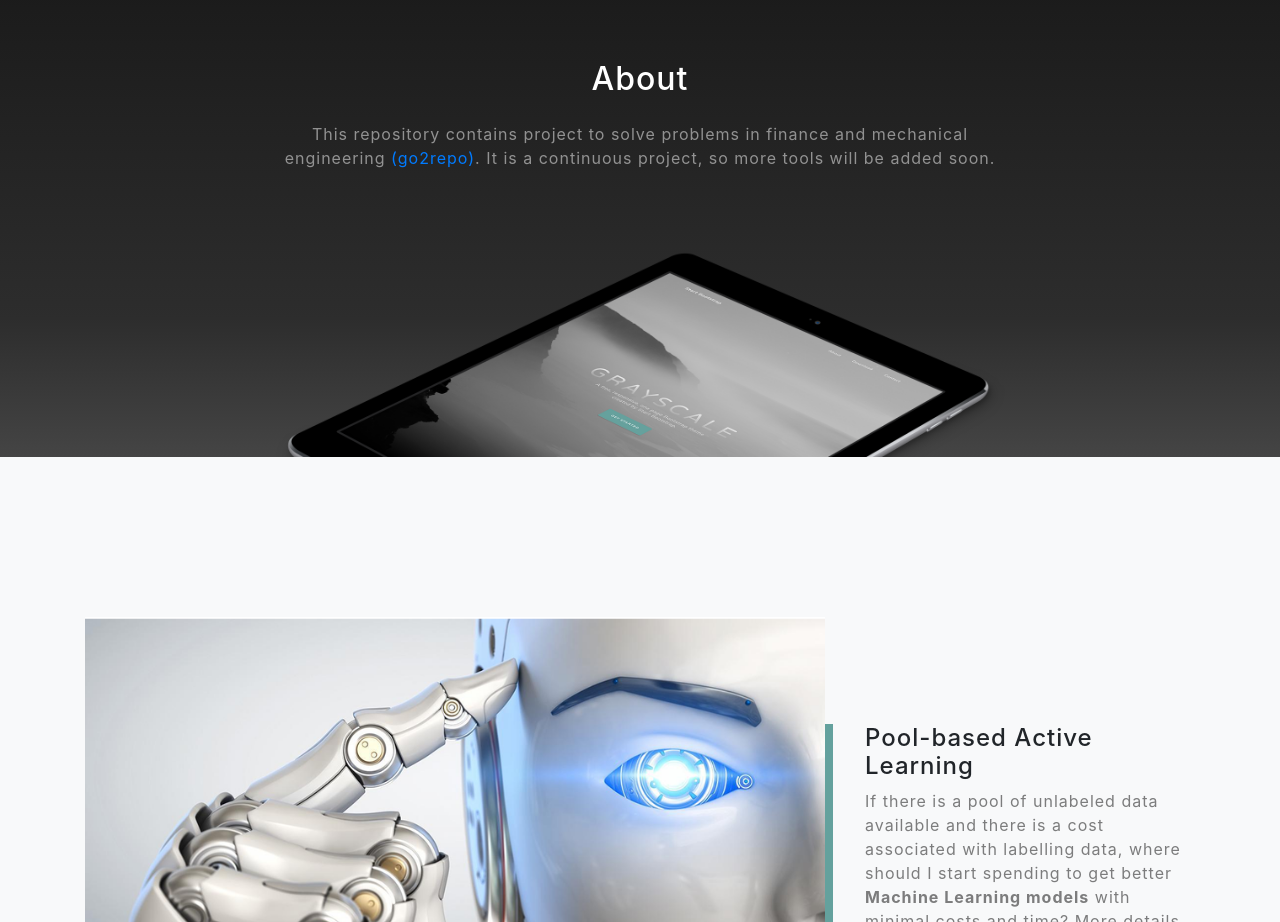
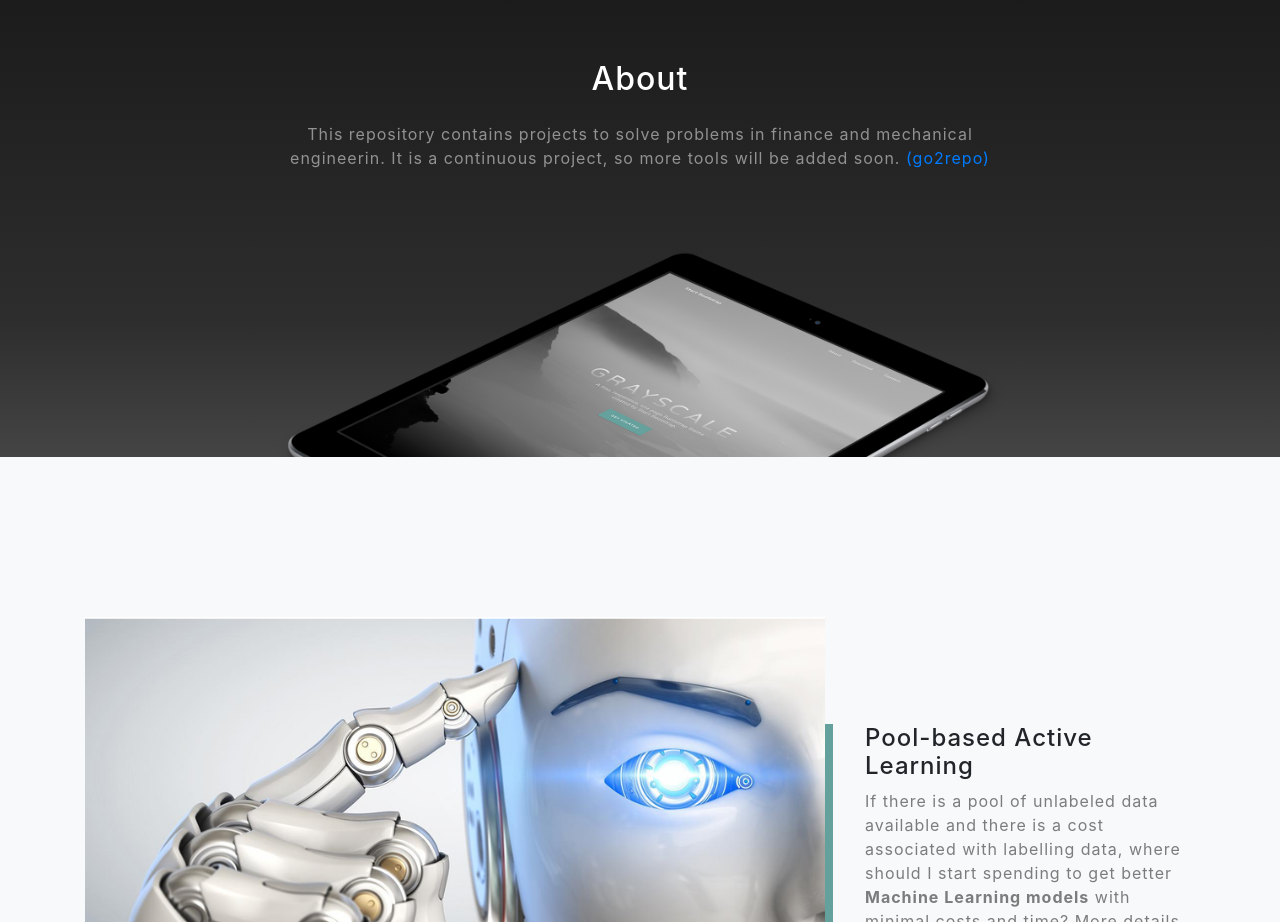
Before and after one commit to RobinsoGarcia/RobinsoGarcia.git.io, a website with bundled scripts: page index.html in a window 1280 px wide. Shown: the part 900-1822 px from the top of the page. Built offline with nearby package versions, Linux system fonts and the light colour scheme.

Commit message:
changed the about description

```diff
--- a/index.html
+++ b/index.html
@@ -65,8 +65,7 @@
         <div class="row">
           <div class="col-lg-8 mx-auto">
             <h2 class="text-white mb-4">About</h2>
-            <p class="text-white-50">This repository contains project to solve problems in finance and mechanical engineering
-              <a href="https://github.com/RobinsoGarcia">(go2repo)</a>. It is a continuous project, so more tools will be added soon.</p>
+            <p class="text-white-50">This repository contains projects to solve problems in finance and mechanical engineerin. It is a continuous project, so more tools will be added soon. <a href="https://github.com/RobinsoGarcia">(go2repo)</a></p>
           <div>
         </div>
         <img src="img/ipad1.png" class="img-fluid" alt="" margin-bottom=100px>
```
